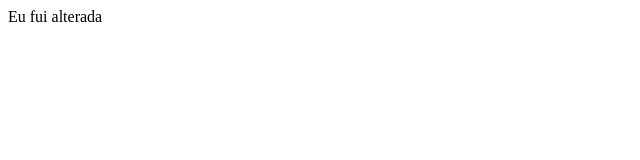
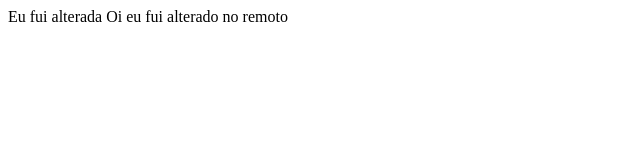
Before and after one commit to luinemauricio/Reprograma-semana-2, a plain HTML site: page index.html in a window 1280 px wide. Shown: the whole page, without its empty margins (0-640 px from the left). Drawn offline with Linux system fonts and the light colour scheme.

Commit message:
Colocando a mensagem no html

```diff
--- a/index.html
+++ b/index.html
@@ -8,5 +8,6 @@
 </head>
 <body>
     Eu fui alterada
+    Oi eu fui alterado no remoto
 </body>
 </html>
```
